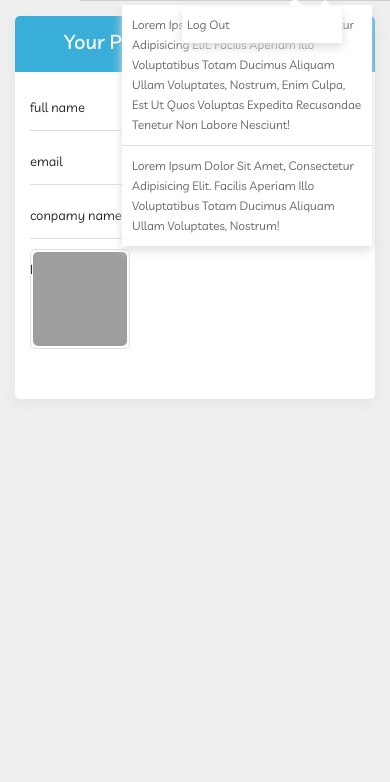
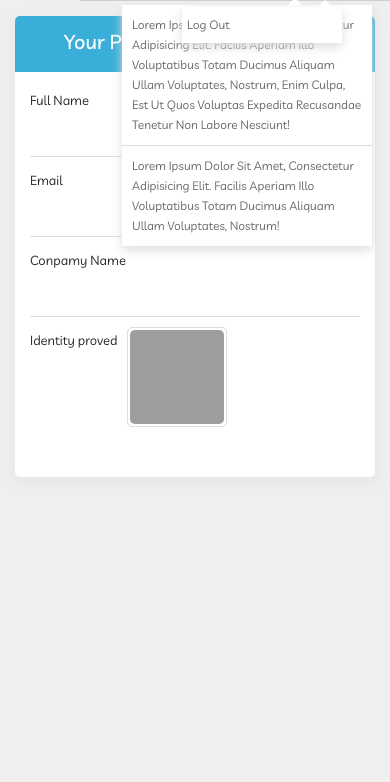
Before and after one commit to souvikg655/factcheck, a CodeIgniter app: the page made by application/views/profile.php in a window 390 px wide. Shown: the part 62-844 px from the top of the page. Run offline with CodeIgniter, Linux system fonts and the light colour scheme; data that the repository does not hold is empty; some libraries are stand-ins or nearby versions; grey boxes are pictures that could not be loaded.

Commit message:
responsive done

```diff
--- a/application/views/add_home.php
+++ b/application/views/add_home.php
@@ -167,8 +167,10 @@
 		<form action="javaScript:Void(0)" method="POST" enctype='multipart/form-data'>
 			<ul>
 				<li>
-					<!-- <input type="file" name="municipality_paper" id="municipality_paper"> -->
-					<button type="button" class="upload">upload municipality paper</button>
+					<div style="width: calc(100% - 65px); display: inline-block; vertical-align: top;">
+						<input type="file" name="ca_image[]" accept="image/*" class="form-control uploadmcq_image" id="files" multiple="multiple">
+						<label for="">upload home images</label>
+					</div>
 					<figure class="pdf"><img src="assets/images/pdf-icon.png" alt=""></figure>
 				</li>
 				<li>
--- a/application/views/profile.php
+++ b/application/views/profile.php
@@ -27,22 +27,23 @@
 			<form action="#" method="POST">
 				<ul>
 					<li>
+						<p>Full Name</p>
 						<input type="text" value="<?=$data->name?>" <?=$approval=='REGECTED'?'':'readonly' ?> id="name" required="">
 						<span class="highlight"></span>
-						<label>full name</label>
 					</li>
 					<li>
+						<p>Email</p>
 						<input type="text" value="<?=$data->email?>" <?=$approval=='REGECTED'?'':'readonly' ?> id="email" required="">
 						<span class="highlight"></span>
-						<label>email</label>
 					</li>
 					<li>
+						<p>Conpamy Name</p>
 						<input type="text" value="<?=$data->company?>" <?=$approval=='REGECTED'?'':'readonly' ?> id="company" required="">
 						<span class="highlight"></span>
-						<label>conpamy name</label>
+						<label></label>
 					</li>
 					<li>
-						<label for="">Identity proved</label>
+						<p style="margin-right: 10px;">Identity proved</p>
 
 						<figure>
 							<img id="image" src="<?=base_url()?>uploads/<?=$data->image?>" alt="" >
--- a/application/views/search.php
+++ b/application/views/search.php
@@ -4,7 +4,9 @@
 <head>
 	<meta charset="utf-8">
 	<meta http-equiv="X-UA-Compatible" content="IE=edge">
-	<title>Search</title>
+	<meta name="viewport" content="width=device-width, initial-scale=1.0">
+	<title>Fact Check</title>
+	<link rel="icon" type="image/png" sizes="32x32" href="<?php echo base_url()?>assets/images/favicon.png">
 	<link rel="stylesheet" href="<?php echo base_url()?>assets/css/style.css">
 	<link rel="icon" type="image/png" sizes="32x32" href="<?php echo base_url()?>assets/images/favicon.png">
 	<link rel="stylesheet" href="https://cdnjs.cloudflare.com/ajax/libs/font-awesome/4.7.0/css/font-awesome.min.css">
--- a/assets/css/style.css
+++ b/assets/css/style.css
@@ -774,7 +774,7 @@
 .search .white-box h6 { font-size: 16px; line-height: 22px; }
 
 .select-wrapper { margin: auto; max-width: 600px; width: calc(100% - 40px); }
-.select-pure__select { align-items: center; background: #fff; border-radius: 0px; border: none; color: #363b3e; cursor: pointer; display: flex; font-size: 14px; font-weight: 400; justify-content: left; min-height: 44px; padding: 5px 10px; position: relative; transition: 0.2s; width: 100%; border-bottom: 1px solid #ddd; }
+.select-pure__select { align-items: center; background: #fff; border-radius: 0px; border: none; color: #363b3e; cursor: pointer; display: flex; font-size: 14px; font-weight: 400; justify-content: left; min-height: 44px; padding: 0px; position: relative; transition: 0.2s; width: 100%; border-bottom: 1px solid #ddd; }
 .select-pure__options { border-radius: 4px; border: 1px solid rgba(0, 0, 0, 0.15); box-shadow: 0 2px 4px rgba(0, 0, 0, 0.04); box-sizing: border-box; color: #363b3e; display: none; left: 0; max-height: 221px; overflow-y: scroll; position: absolute; top: 50px; width: 100%; z-index: 5; }
 .select-pure__select--opened .select-pure__options { display: block; }
 .select-pure__option { background: #fff; border-bottom: 1px solid #e4e4e4; box-sizing: border-box; height: 44px; line-height: 25px; padding: 10px; }
@@ -785,3 +785,12 @@
 .select-pure__selected-label i { cursor: pointer; display: inline-block; margin-left: 7px; }
 .select-pure__selected-label i:hover { color: #e4e4e4; }
 .select-pure__autocomplete { background: #f9f9f8; border-bottom: 1px solid #e4e4e4; border-left: none; border-right: none; border-top: none; box-sizing: border-box; font-size: 16px; outline: none; padding: 10px; width: 100%; }
+
+@media only screen and (max-width: 767px) {
+	.search .white-box h6 { font-size: 14px; line-height: 20px; margin-bottom: 4px; }
+}
+@media only screen and (max-width: 479px) {
+	.search .logo { max-width: 66px; }
+	.search h6 { font-size: 12px; line-height: 18px; font-weight: 400; margin-right: 5px; }
+	.search button { min-width: 80px; font-size: 12px; padding: 6px; }
+}
```
